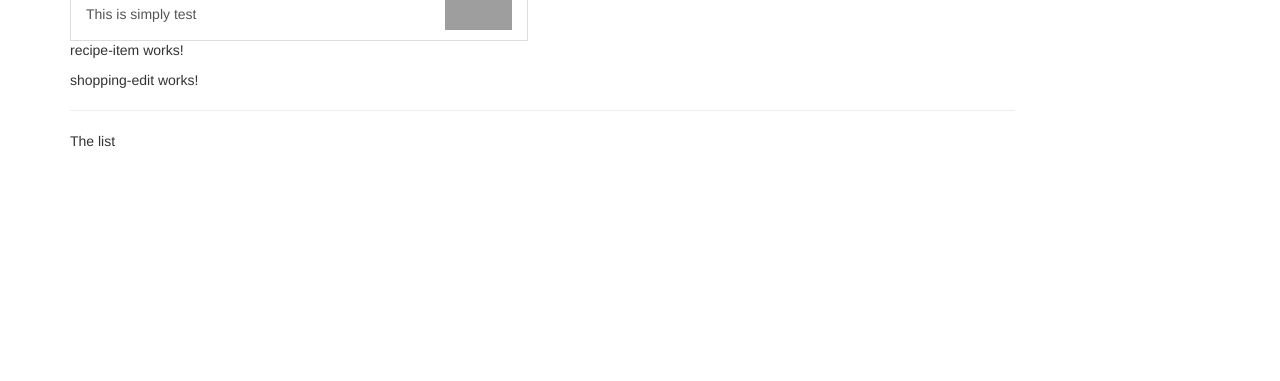
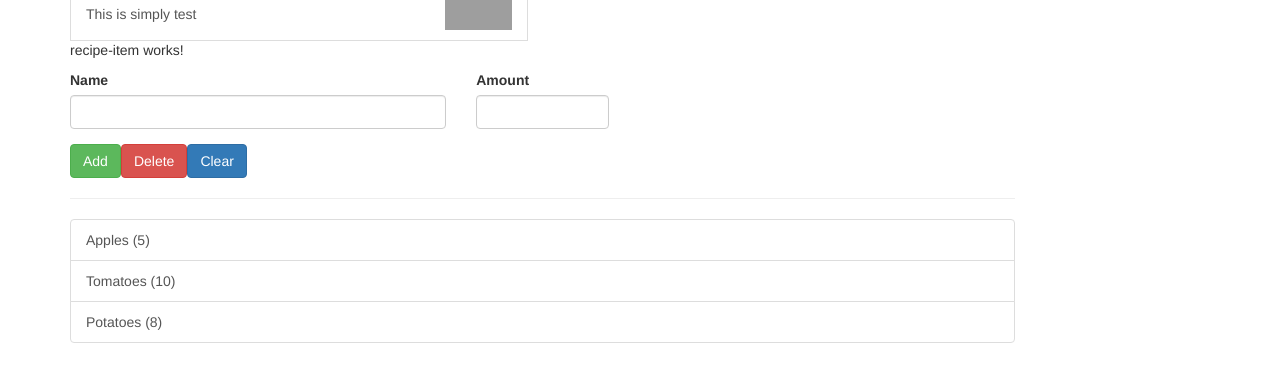
Before and after one commit to OlehBabiak/recipe-book, an Angular app: page / in a window 1280 px wide. Shown: the part 249-630 px from the top of the page. Built offline with nearby package versions, Linux system fonts and the light colour scheme; grey boxes are pictures that could not be loaded.

Commit message:
shopping components styled fnd added some base logic

```diff
--- a/src/app/shopping-list/shopping-edit/shopping-edit.component.html
+++ b/src/app/shopping-list/shopping-edit/shopping-edit.component.html
@@ -1 +1,23 @@
-<p>shopping-edit works!</p>
+<div class='row'>
+  <div class='col-xs-12'>
+    <form>
+      <div class='row'>
+        <div class='col-sm-5 form-group'>
+          <label for='name'>Name</label>
+          <input type='text' id='name' class='form-control'>
+        </div>
+        <div class='col-sm-2 form-group'>
+          <label for='amount'>Amount</label>
+          <input type="number" id='amount' class='form-control'>
+        </div>
+      </div>
+      <div class='row'>
+        <div class='col-xs-12'>
+          <button class='btn btn-success' type='submit'>Add</button>
+          <button class='btn btn-danger' type='button'>Delete</button>
+          <button class='btn btn-primary' type='button'>Clear</button>
+        </div>
+      </div>
+    </form>
+  </div>
+</div>
--- a/src/app/shopping-list/shopping-list.component.html
+++ b/src/app/shopping-list/shopping-list.component.html
@@ -2,6 +2,14 @@
   <div class='col-xs-10'>
     <app-shopping-edit></app-shopping-edit>
     <hr>
-    <p>The list</p>
+    <ul class='list-group'>
+      <a
+        class='list-group-item'
+        style='cursor: pointer'
+        *ngFor='let ingredient of ingredients'
+      >
+        {{ ingredient.name }} ({{ ingredient.amount }})
+      </a>
+    </ul>
   </div>
 </div>
--- a/src/app/shopping-list/shopping-list.component.ts
+++ b/src/app/shopping-list/shopping-list.component.ts
@@ -1,4 +1,5 @@
 import { Component, OnInit } from '@angular/core';
+import {Ingredient} from "../shared/ingredient.model";
 
 @Component({
   selector: 'app-shopping-list',
@@ -6,7 +7,11 @@
   styleUrls: ['./shopping-list.component.css']
 })
 export class ShoppingListComponent implements OnInit {
-
+ingredients: Ingredient[] = [
+  new Ingredient("Apples", 5),
+  new Ingredient("Tomatoes", 10),
+  new Ingredient("Potatoes", 8),
+];
   constructor() { }
 
   ngOnInit(): void {
```
Also changed, not shown: src/app/shared/ingredient.model.ts (added, +15 -0 lines), 1 other file (tests, documents, lock files or other folders).
